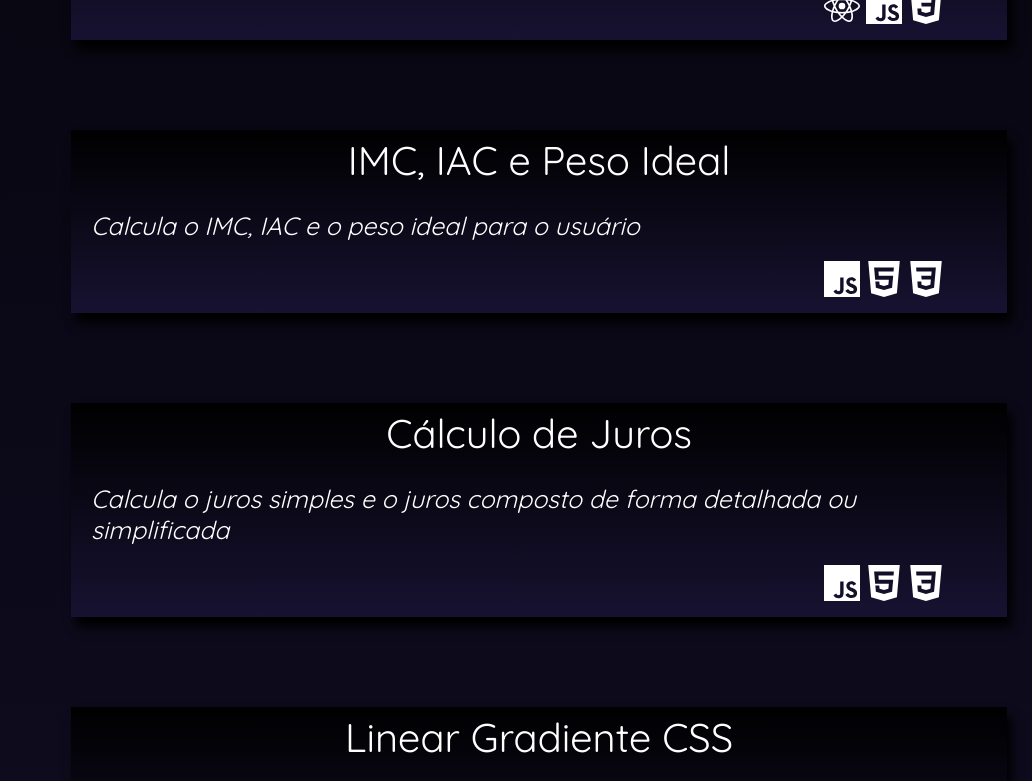
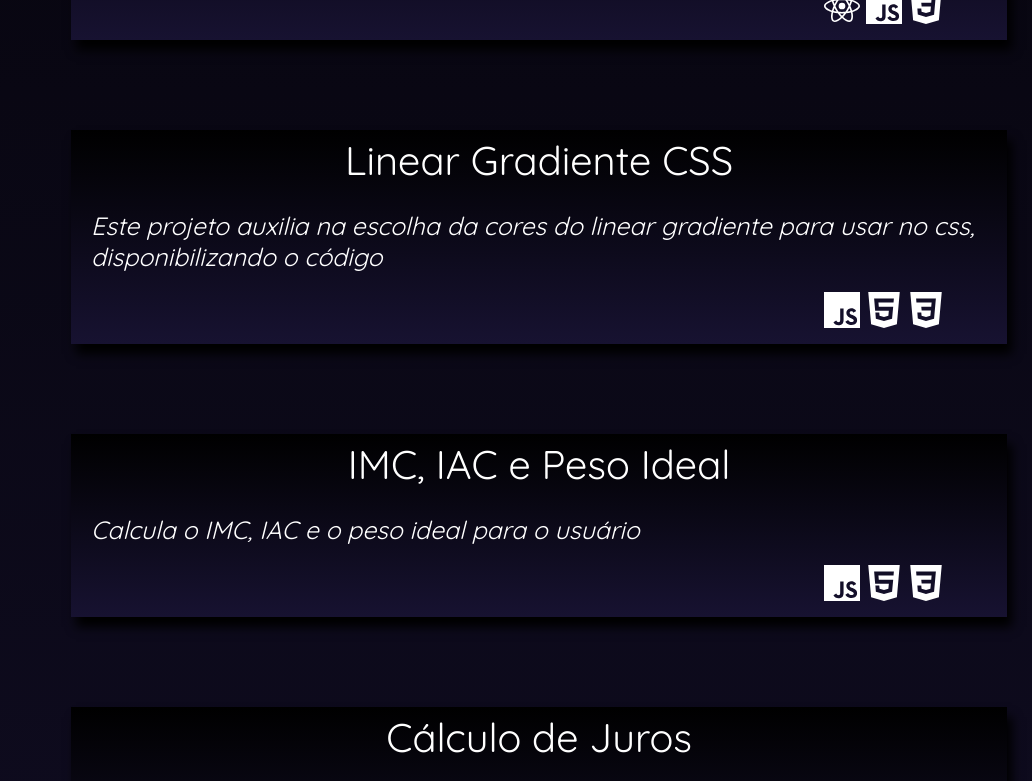
Before and after one commit to Gonzagadavid/portfolio, a React (Create React App) app: page /projetos_pessoais in a window 1280 px wide. Shown: the part 1200-1981 px from the top of the page, without its empty margins (248-1280 px from the left). Built offline with nearby package versions, Linux system fonts and the light colour scheme.

Commit message:
direcionado o link do linear-gradient para github-page

```diff
--- a/src/views/contents/ProjetosPessoais.jsx
+++ b/src/views/contents/ProjetosPessoais.jsx
@@ -22,6 +22,11 @@ const ProjetosPessoais = props => {
         path='https://github.com/Gonzagadavid/portfolio'
       />
       <ProjectCard
+        title='Linear Gradiente CSS' tec='js html css'
+        description='Este projeto auxilia na escolha da cores do linear gradiente para usar no css, disponibilizando o código'
+        path='https://gonzagadavid.github.io/linear-gradient-CSS/'
+      />
+      <ProjectCard
         title='IMC, IAC e Peso Ideal' tec='js html css'
         description='Calcula o IMC, IAC e o peso ideal para o usuário'
         path='https://github.com/Gonzagadavid/IMC-IAC-ideal-weight'
@@ -30,11 +35,6 @@ const ProjetosPessoais = props => {
         title='Cálculo de Juros' tec='js html css'
         description='Calcula o juros simples e o juros composto de forma detalhada ou simplificada'
         path='https://github.com/Gonzagadavid/interest-calculation'
-      />
-      <ProjectCard
-        title='Linear Gradiente CSS' tec='js html css'
-        description='Auxilia na escolha da cores do linear gradiente para usar no css, disponibilizando o código'
-        path='https://github.com/Gonzagadavid/linear-gradient-CSS'
       />
       <ProjectCard
         title='Calculadora Simples' tec='js html css'
```
